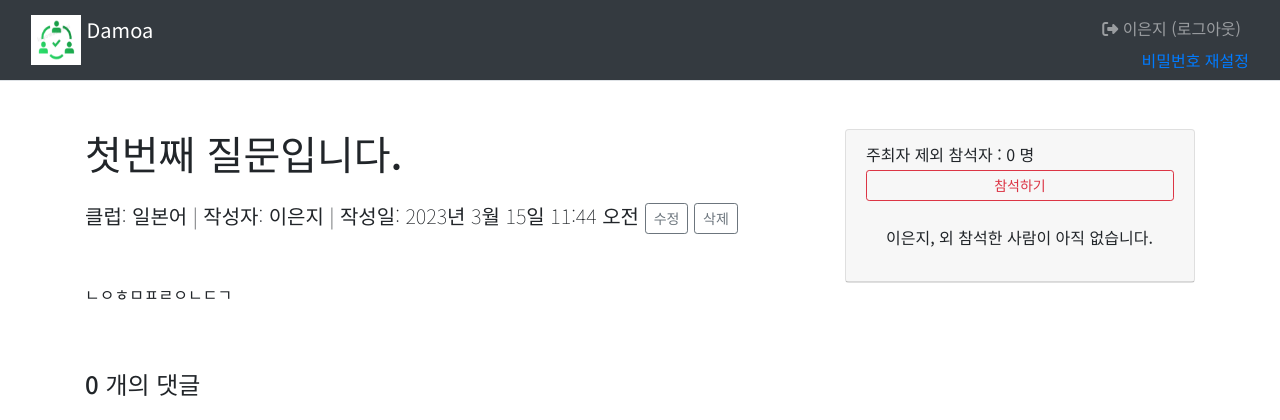
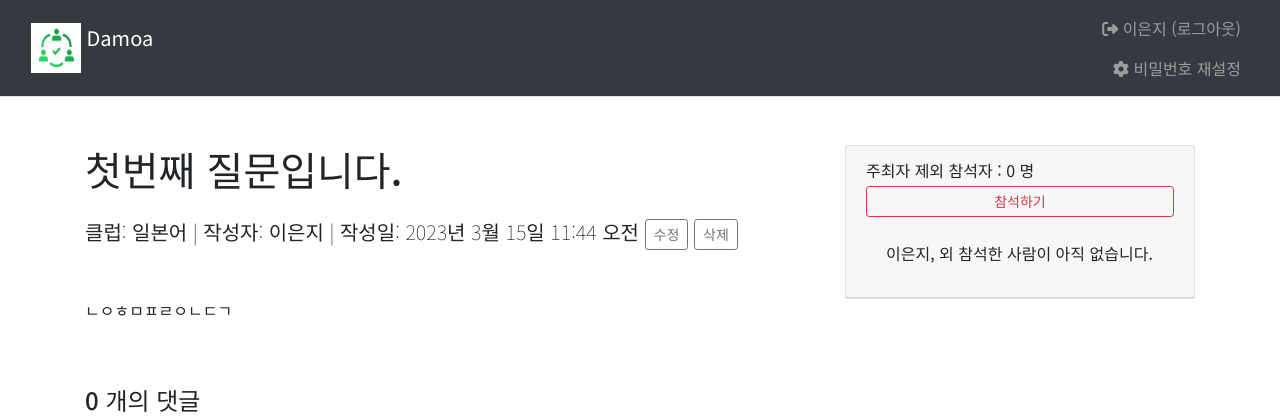
Before and after one commit to IoT-1st-Team-Project/DAMOA, a Django app: page /main/board_list/1/ in a window 1280 px wide. Shown: the top 420 px of the page. Run offline with Django 4.2, Linux system fonts and the light colour scheme; a user stored in the database is signed in; data comes from the database, SQL or seed files in the repository; some libraries are stand-ins or nearby versions.

Commit message:
은지 3/16 14:51

```diff
--- a/templates/base.html
+++ b/templates/base.html
@@ -49,7 +49,9 @@
                   (로그아웃)
                 </a>
                 <span style="color: blue;">
-                  <a href="{% url 'common:re_password' %}">비밀번호 재설정</a>
+                  <a class="nav-link justify-content-end" href="{% url 'common:re_password' %}">
+                    <i class="fa-solid fa-gear"></i>
+                    비밀번호 재설정</a>
                 </span>
               {% else %}
                 <a class="nav-link justify-content-end" href="{% url 'common:login' %}">
```
